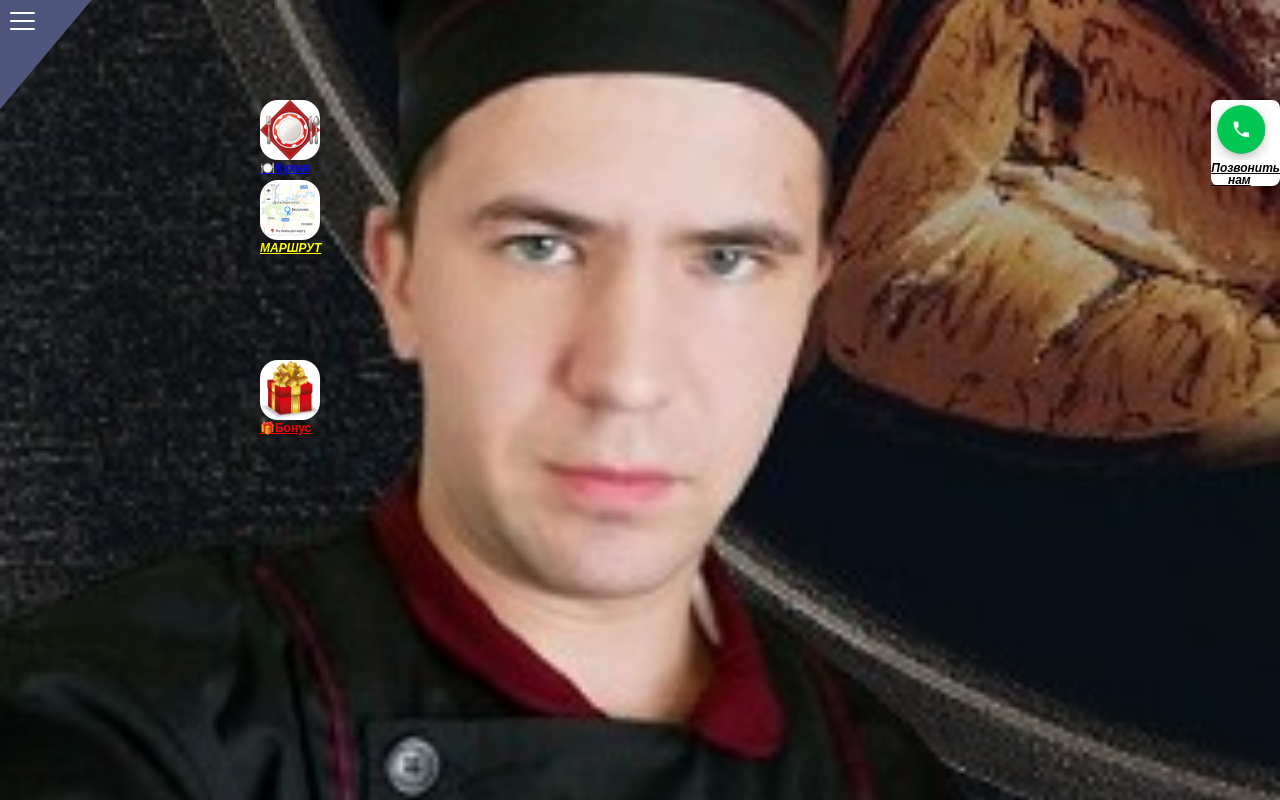
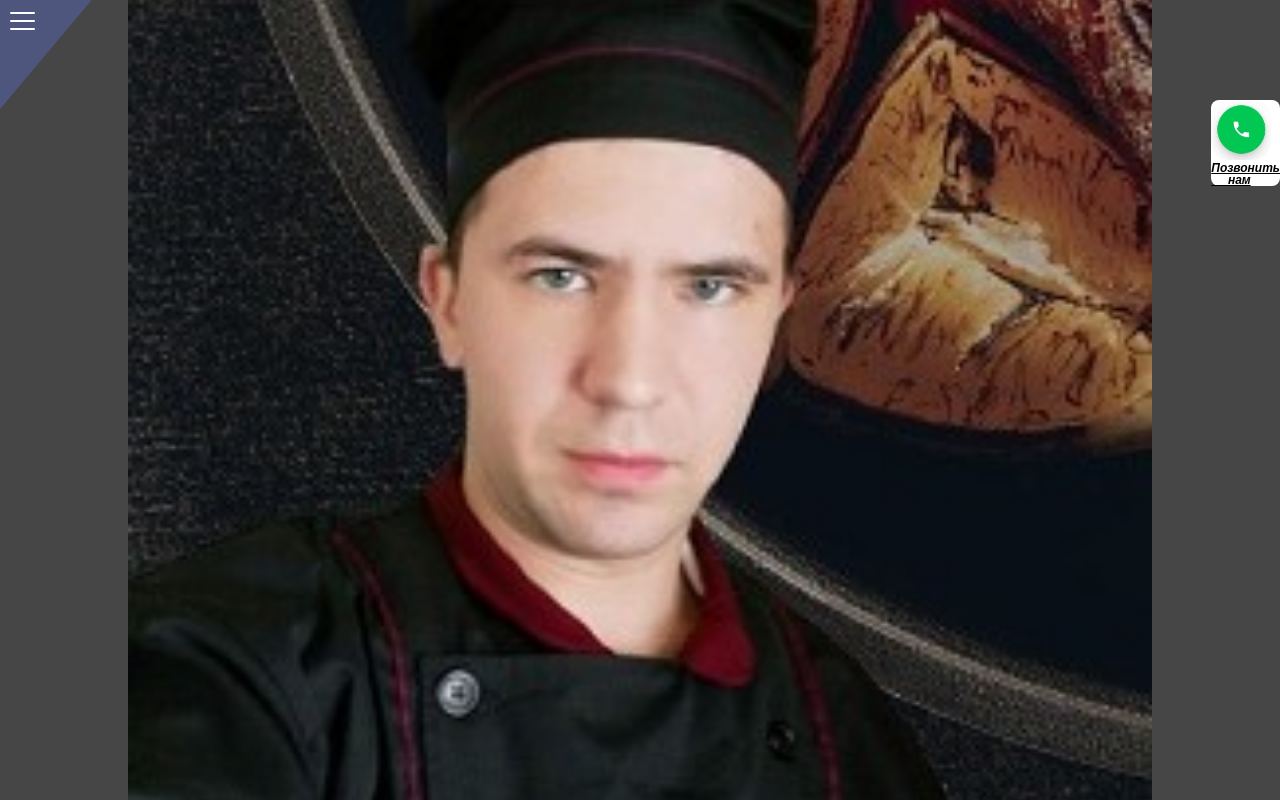
Before and after one commit to Aqua333/Aqua333.github.io, a plain HTML site: page cafe2.html in a window 1280 px wide. Drawn offline with Linux system fonts and the light colour scheme.

Commit message:
Update cafe2.html

```diff
--- a/cafe2.html
+++ b/cafe2.html
@@ -50,7 +50,7 @@ body {
   background-image:url(2road1.jpg);
   border-radius:6px;
   background-repeat: no-repeat;
-  background-size: 100%;
+  background-size: 80%;
   background-position: center center;
   background-attachment: fixed;
   background-color:#464646;
@@ -339,12 +339,7 @@ font-size:8px;
 <a href="tel:+79084505566" class ="tel"><img src="ico/tel.jpg" width="60" height="60" class="it"></br>
 Позвонить</br> &ensp;&ensp;&nbsp; нам</a>
 
-<a href="https://yandex.ru/maps/-/CCUEmVvKDB" class ="in"><img src="ico/in.jpg" width="60" height="60" class="it"></br>
-МАРШРУТ</a>
 
-<a href="menu/menu.html"class="st"><img src="ico/stol.png" width="60" height="60" class="it"></br> 🍽️Кухня</a>
-
-<a href="null.html" class ="bon"><img src="ico/bon.jpg" width="60" height="60" class="it"></br> 🎁Бонус</a>
 
  <script src="js/js.js">
 </script>
```
